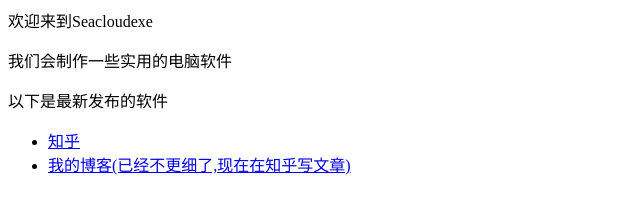
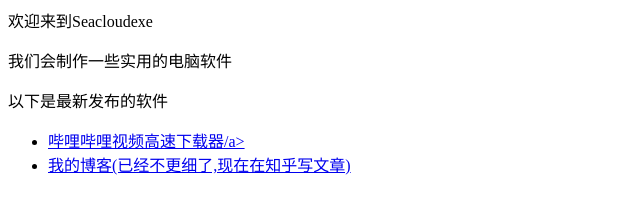
Before and after one commit to nobodyknowwindows12/nobodyknow, a plain HTML site: page index.html in a window 1280 px wide. Shown: the whole page, without its empty margins (0-640 px from the left). Drawn offline with Linux system fonts and the light colour scheme.

Commit message:
Update index.html

```diff
--- a/index.html
+++ b/index.html
@@ -4,6 +4,6 @@
 <p>以下是最新发布的软件</p>
 
 <ul>
-  <li> <a href="https://github.com/nobodyknowwindows12/seacloudteam/blob/ca57ce0dceea7f59ab46dc092d93e2d5de322c6c/%E5%93%94%E5%93%A9%E5%93%94%E5%93%A9%E9%AB%98%E9%80%9F%E4%B8%8B%E8%BD%BD%E5%99%A8.rar">知乎</a> </li>
+  <li> <a href="https://github.com/nobodyknowwindows12/seacloudteam/blob/ca57ce0dceea7f59ab46dc092d93e2d5de322c6c/%E5%93%94%E5%93%A9%E5%93%94%E5%93%A9%E9%AB%98%E9%80%9F%E4%B8%8B%E8%BD%BD%E5%99%A8.rar">哔哩哔哩视频高速下载器/a> </li>
   <li> <a href="http://hejie.nigeerhuo.com">我的博客(已经不更细了,现在在知乎写文章)</a> </li>
 </ul>
```
